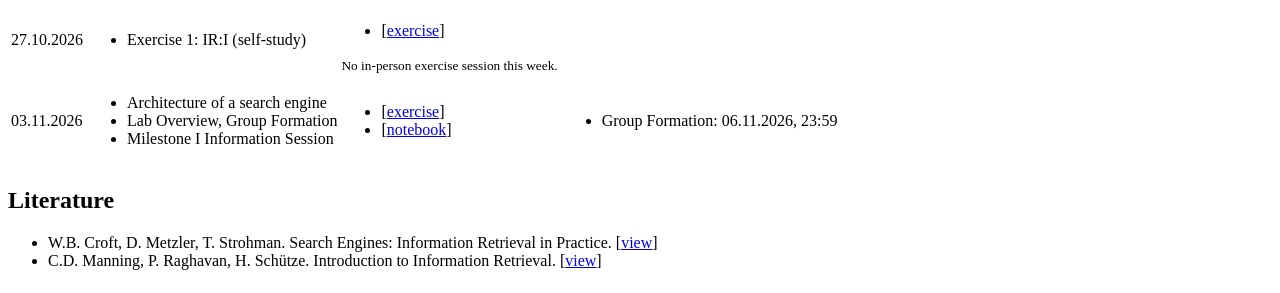
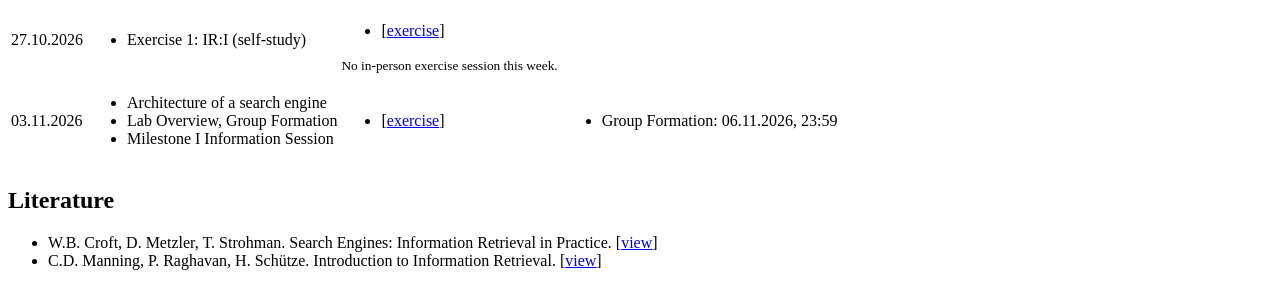
Before and after one commit to temir-org/temir-org.github.io, a Jekyll site: the page built from teaching/information-retrieval-ws26/information-retrieval-ws26.html, in a window 1280 px wide and 900 px high, scrolled down 3394 px. Shown: the part 139-432 px from the top of the window. Built offline with Jekyll 4.4.1, drawn with Linux system fonts in a browser that asks for light colours; a script that is not in the unit is left out.

Commit message:
feat: Move ir_datasets notebook

```diff
--- a/teaching/information-retrieval-ws26/_includes/sessions.html
+++ b/teaching/information-retrieval-ws26/_includes/sessions.html
@@ -34,7 +34,6 @@
         <!-- <li>[<a href="./materials/ir-ws26-lab-part1.pdf">slides</a>]</li> -->
         <li>[<a href="./materials/exercise-information-retrieval-wise-2026-sheet2.pdf">exercise</a>]</li>
         <!-- <li>[<a href="https://youtu.be/A_2JPgdqKuY?si=U43h6-5liS7s0muP">videos 4 - 6</a>]</li> -->
-        <li>[<a href="https://github.com/tira-io/teaching-ir-with-shared-tasks/blob/main/tutorials/tutorial-ir-datasets.ipynb">notebook</a>]</li>
       </ul></td>
       <td><ul class="uk-list">
         <li><span class="uk-text-success">Group Formation: 06.11.2026, 23:59</span></li>
```
Also changed, not shown: other parts of teaching/information-retrieval-ws26/_includes/sessions.html (+1 -0 lines).
